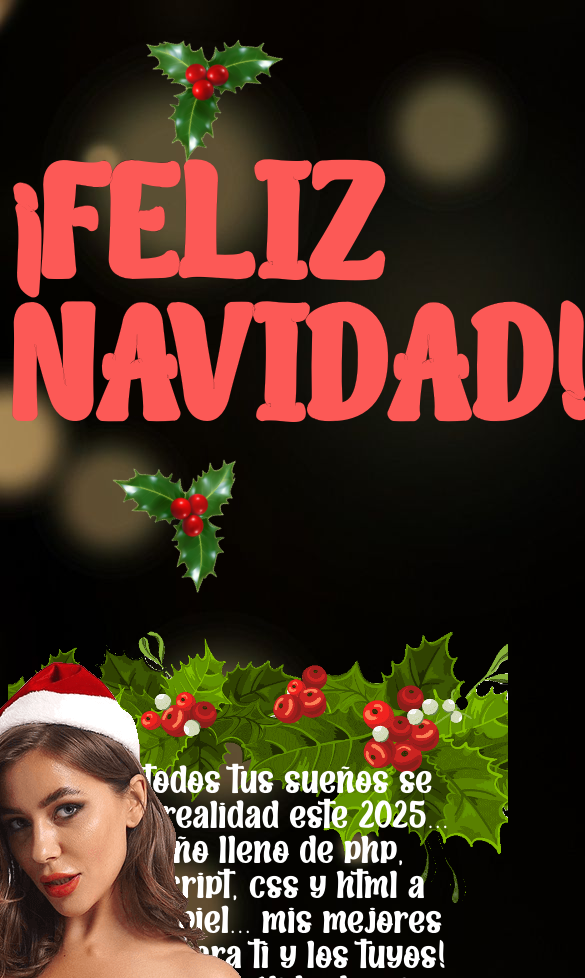
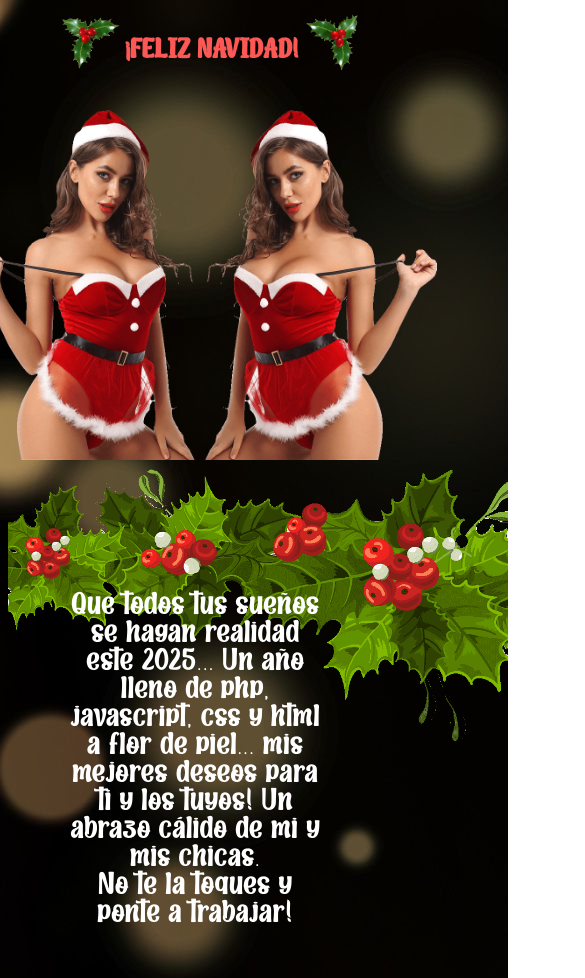
Before and after one commit to slimm1/felicitacionNavide-a, a plain HTML site: page index.html in a window 390 px wide. Shown: the top 978 px of the page, 585 px wide, since content can reach past the window. Drawn offline with Linux system fonts and the light colour scheme.

Commit message:
added responsive

```diff
--- a/index.html
+++ b/index.html
@@ -12,11 +12,11 @@
     <header>
         <h1><img id="muerdago1" src="imagenes/christmas-holly-mistletoe-png-clip-art-image-5a1bdc37572362.3848897715117752873569.png" width="200px">¡FELIZ NAVIDAD!<img id="muerdago2" src="imagenes/christmas-holly-mistletoe-png-clip-art-image-5a1bdc37572362.3848897715117752873569.png" width="200px"></h1>
     </header>
+    <img class="invertir" src="imagenes/[removal.ai]_tmp-63a1db0a493e8.png">
+    <img id="chica" src="imagenes/[removal.ai]_tmp-63a1db0a493e8.png">
     <nav>
         <img src="imagenes/png-clipart-mistletoe-christmas-chirstmas-decorations-s-flower-arranging-leaf.png" width="500px">
     </nav>
-    <img class="invertir" src="imagenes/[removal.ai]_tmp-63a1db0a493e8.png">
-    <img id="chica" src="imagenes/[removal.ai]_tmp-63a1db0a493e8.png">
     <p id="bordetransparente">Que todos tus sueños se hagan realidad este 2025... Un año lleno de php, javascript, css y html a flor de piel...
         mis mejores deseos para ti y los tuyos! Un abrazo cálido de mi y mis chicas. <br>No te la toques y ponte a trabajar!
     </p>
--- a/stilo/estilo.css
+++ b/stilo/estilo.css
@@ -35,11 +35,6 @@ body{
     position: absolute;
     right: 0;
 }
-@media(max-width: 1340px){
-    .invertir{
-        display: none;
-    }
-}
 p{
     text-align: center;
     font-family: "fuente_navideña";
@@ -61,3 +56,75 @@ p{
 footer{
     margin-top: -20px;
 }
+
+@media(max-width: 1340px){
+    h1{
+        font-size: 80px;
+    }
+    #muerdago1 {
+        height: 120px;
+        width: auto;
+    }
+    #muerdago2 {
+        height: 120px;
+        width: auto;
+    }
+    p {
+        font-size: 40px;
+        width: 250px;
+    }
+    .invertir{
+        left: -12%;
+        height: 700px;
+    }
+    #chica{
+        right: -12%;
+        height: 700px;
+    }
+}
+
+@media(max-width: 830px){
+    h1{
+        font-size: 40px;
+    }
+    #muerdago1 {
+        height: 80px;
+        width: auto;
+    }
+    #muerdago2 {
+        height: 80px;
+        width: auto;
+    }
+    .invertir{
+        position: relative;
+        height: 600px;
+    }
+    #chica{
+        right: -12%;
+        height: 600px;
+    }
+}
+
+@media(max-width: 500px){
+    h1{
+        font-size: 35px;
+    }
+    header {
+        display: flex;
+        justify-content: flex-end;
+    }
+    #muerdago1 {
+        height: 50px;
+        width: auto;
+    }
+    #muerdago2 {
+        height: 50px;
+        width: auto;
+    }
+    .invertir{
+        height: 350px;
+    }
+    #chica{
+        height: 350px;
+    }
+}
```
